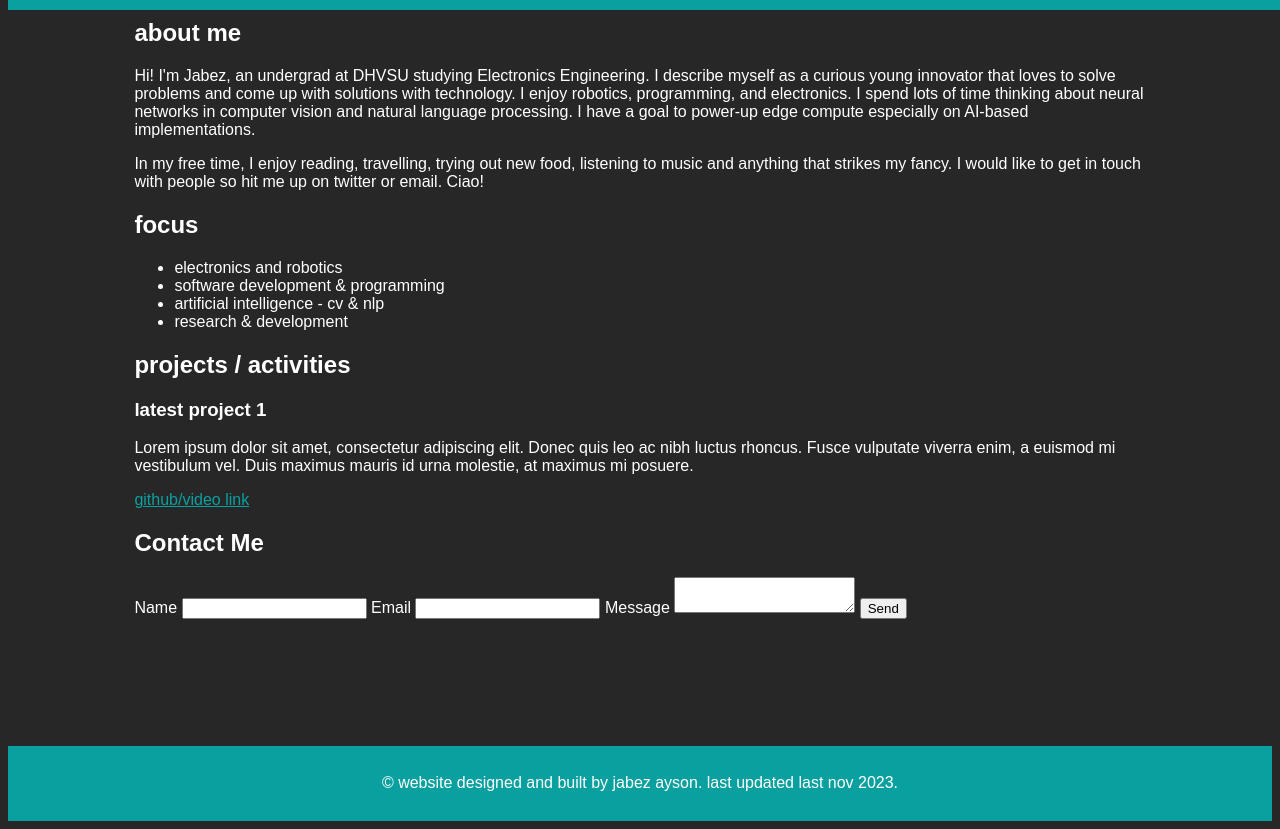
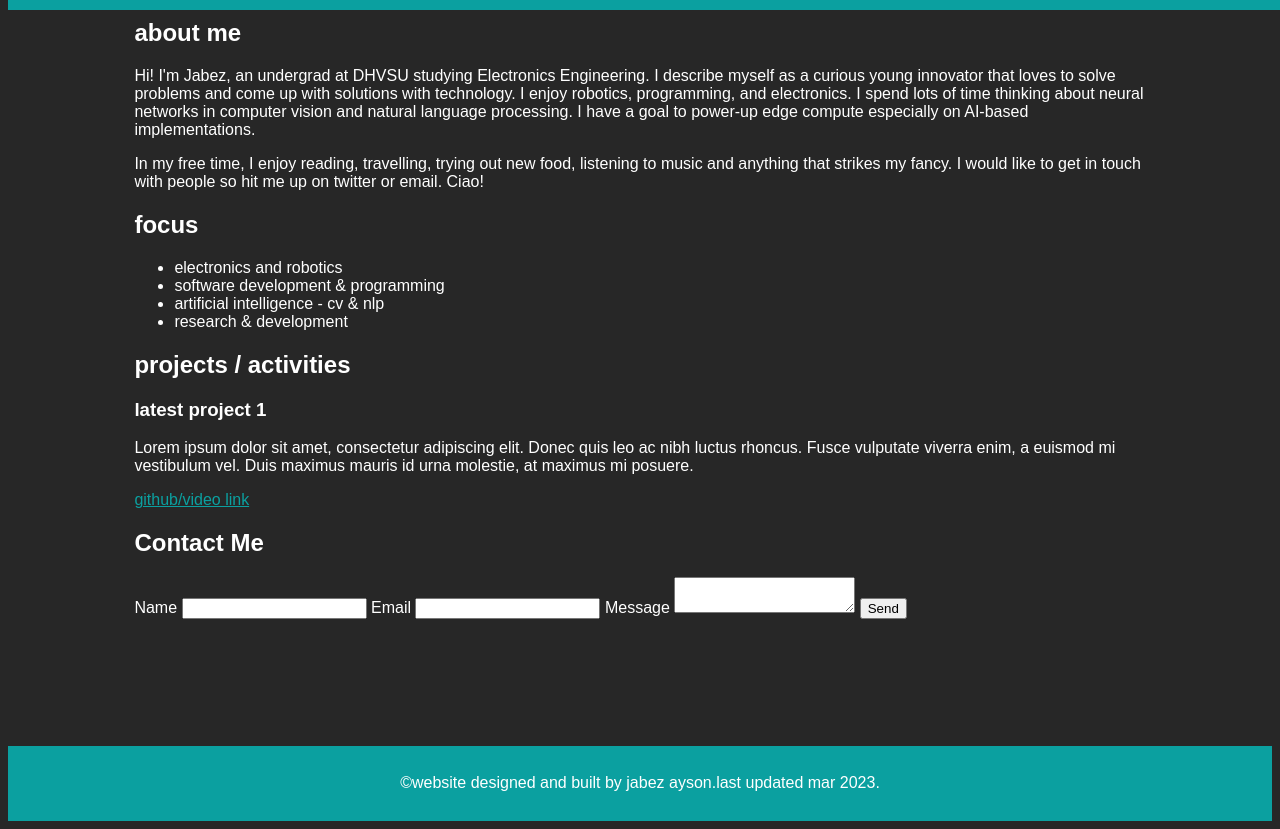
Before and after one commit to jjabb/folio, a plain HTML site: page index.html in a window 1280 px wide. Shown: the part 44-873 px from the top of the page. Drawn offline with Linux system fonts and the light colour scheme.

Commit message:
small thing

```diff
--- a/index.html
+++ b/index.html
@@ -88,7 +88,8 @@
     </main>
 
     <footer>
-      <p>&copy; website designed and built by jabez ayson. last updated last nov 2023.</p>
+      <p>&copy;website designed and built by jabez ayson.</p>
+      <p>last updated mar 2023.</p>
     </footer>
   </body>
 </html>
```
